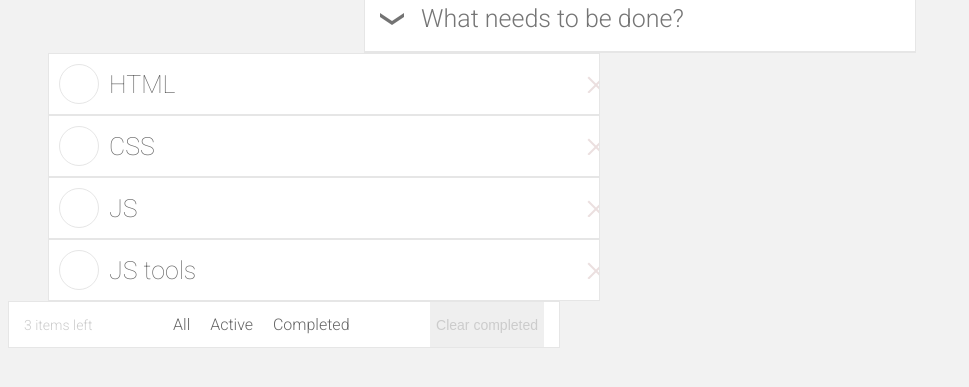
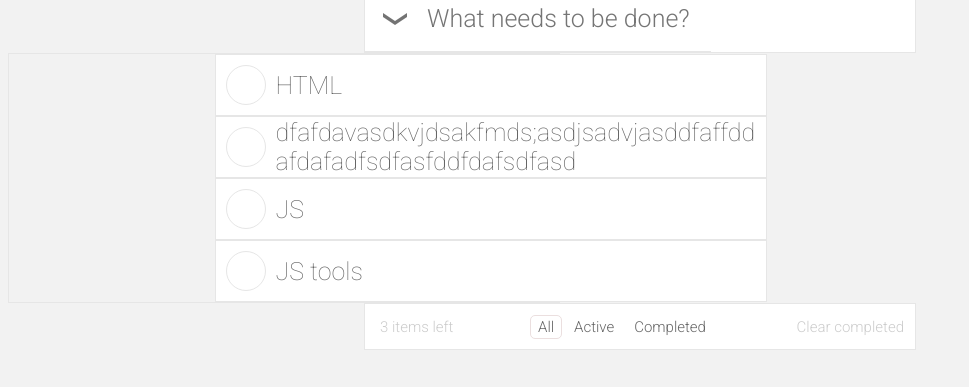
Before and after one commit to ok-technopolis-autumn-2019/Semen_Safonov, a plain HTML site: page template.html in a window 1280 px wide. Shown: the part 113-500 px from the top of the page, without its empty margins (0-969 px from the left). Drawn offline with Linux system fonts and the light colour scheme.

Commit message:
Part2 2nd try

```diff
--- a/css/main.css
+++ b/css/main.css
@@ -1,6 +1,13 @@
 h1{
     margin: 0;
     text-align: center;
+}
+
+section{
+    border: 1px #e6e6e6 solid;
+    display: flex;
+    align-items: center;
+    width: 550px;
 }
 
 body{
@@ -10,7 +17,7 @@ body{
 }
 
 ul{
-    margin: auto;
+    margin: 0;
     padding: auto;
 }
 
--- a/css/style.css
+++ b/css/style.css
@@ -21,12 +21,12 @@
     height: 65px;
 }
 
-.main-controls__select-all {
+.main-controls__select-all-button{
     background: url("../image/select-all.png") no-repeat center center;
+    text-indent: -9999px;
     height: 65px;
     width: 60px;
     border: none;
-    text-indent: -9999px;
     white-space: nowrap;
 }
 
@@ -47,11 +47,12 @@
 }
 
 .task-item__view {
+    background: white;
+    margin: 0 0 0 30%;
     border: 1px #e6e6e6 solid;
     display: flex;
     align-items: center;
     width: 550px;
-    background: white;
 }
 
 .task-item__view:hover {
@@ -76,7 +77,7 @@
 }
 
 .task-item__status:checked + .task-item__status-label {
-    background: url("../image/completed.png") no-repeat 6px 8px;
+    background: url("../image/completed.png") no-repeat center center;
     border-color: #5dc2af;
 }
 
@@ -88,7 +89,7 @@
 
 .task-item__text {
     word-break: break-all;
-    flex-grow: 20;
+    text-overflow: clip;
     font-weight: 100;
     font-size: 25px;
 }
@@ -99,12 +100,18 @@
 }
 
 .task-item__delete {
-    background: url("../image/close.png") no-repeat;
+    background: url("../image/close.png") no-repeat center center;
     text-indent: -9999px;
+    visibility: hidden;
     border: none;
+    height: 50px;
+    width: 50px;
+    display: none;
+    float: right;
 }
 
 .task-item__view:hover .task-item__delete {
+    visibility: visible;
     display: block;
 }
 
@@ -112,23 +119,26 @@
     display: flex;
     align-items: center;
     justify-content: space-between;
+    background: white;
     height: 45px;
     width: 550px;
-    background: white;
+    margin: auto;
     border: 1px #e6e6e6 solid;
 }
 
 .task-clear-completed {
     border: none;
     font-weight: 300;
-    font-size: 14px;
+    font-size: 15px;
     height: 45px;
     color: #cccccc;
-    margin-right: 15px;
+    background: white;
+    font-family: Roboto;
+    margin-right: 5px;
 }
 
 .actions-bar__item {
-    font-size: 14px;
+    font-size: 15px;
     color: #cccccc;
 }
 
@@ -142,7 +152,16 @@
 }
 
 .task-filter__text {
+    font-size: 15px;
     padding: 2px 7px;
     border: 1px transparent solid;
     border-radius: 5px;
 }
+
+.task-filter__input:checked + .task-filter__text {
+    border-color: #ebdfdf;
+}
+
+.task-filter__input:focus + .task-filter__text {
+    border-color: #ebdfdf;
+}
--- a/template.html
+++ b/template.html
@@ -61,7 +61,7 @@
                         id="task2"
                 />
                 <label for="task2" class="task-item__status-label"></label>
-                <span class="task-item__text">CSS</span>
+                <span class="task-item__text">dfafdavasdkvjdsakfmds;asdjsadvjasddfaffddafdafadfsdfasfddfdafsdfasd</span>
                 <button class="task-item__delete">Delete task</button>
             </div>
             <div class="task-item__edit" hidden="hidden">
```
